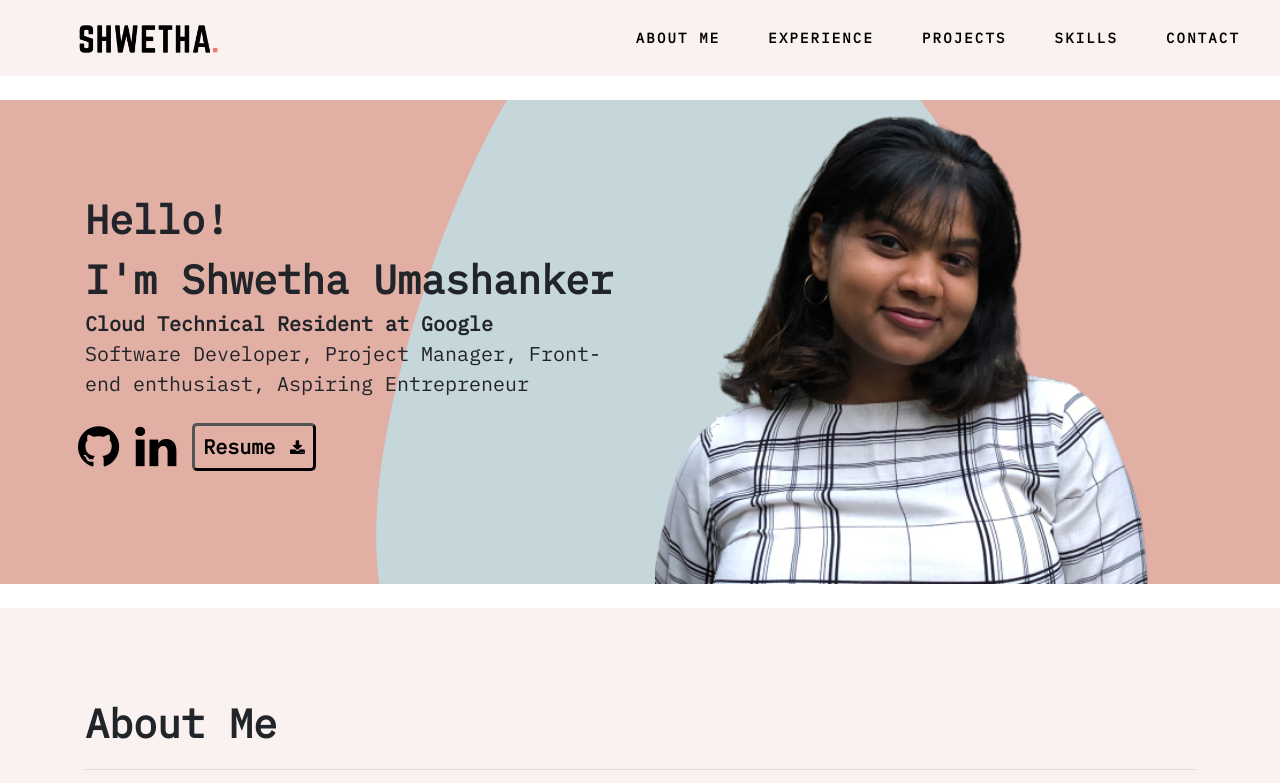
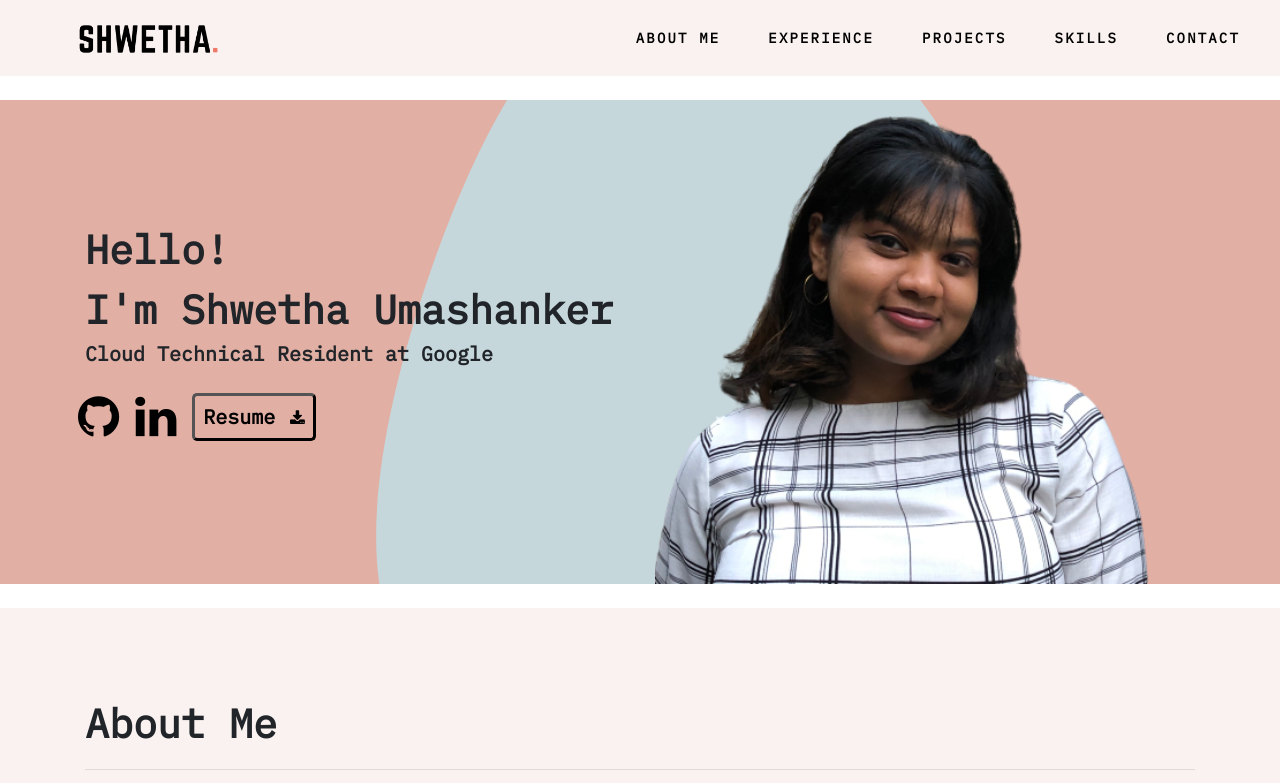
Before and after one commit to shwethaumashanker/shwethaumashanker.github.io, a plain HTML site: page index.html in a window 1280 px wide. Shown: the top 783 px of the page. Drawn offline with nearby package versions, Linux system fonts and the light colour scheme; a web font is replaced by a local one.

Commit message:
Update index.html

```diff
--- a/index.html
+++ b/index.html
@@ -75,7 +75,7 @@
                     <div class="big-header">Hello!</div>
                     <div class="header">I'm Shwetha Umashanker</div>
                     <div class="text bold">Cloud Technical Resident at Google</div>
-                    <div class="text">Software Developer, Project Manager, Front-end enthusiast, Aspiring Entrepreneur</div>
+                     <!--<div class="text">Software Developer, Project Manager, Front-end enthusiast, Aspiring Entrepreneur</div>-->
                     <div class="row my-4">
                         <a class="social" href="https://github.com/shwethaumashanker" target="_blank"><i
                                 class="fa fa-github fa-3x icon-3d px-2"></i></a>
```
